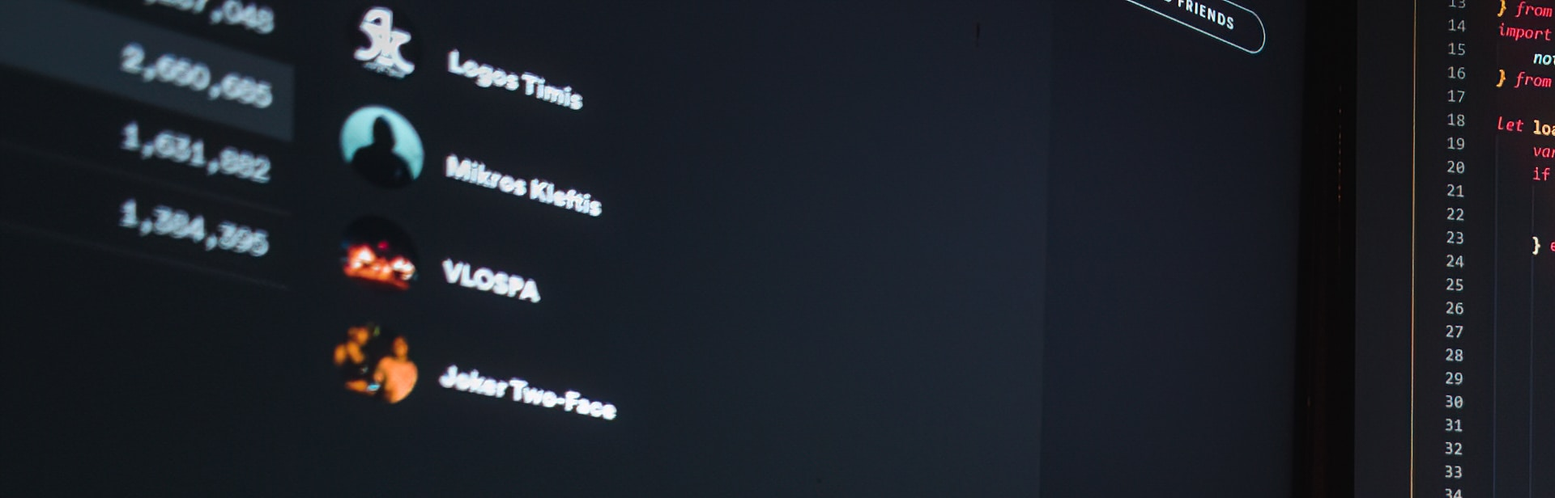
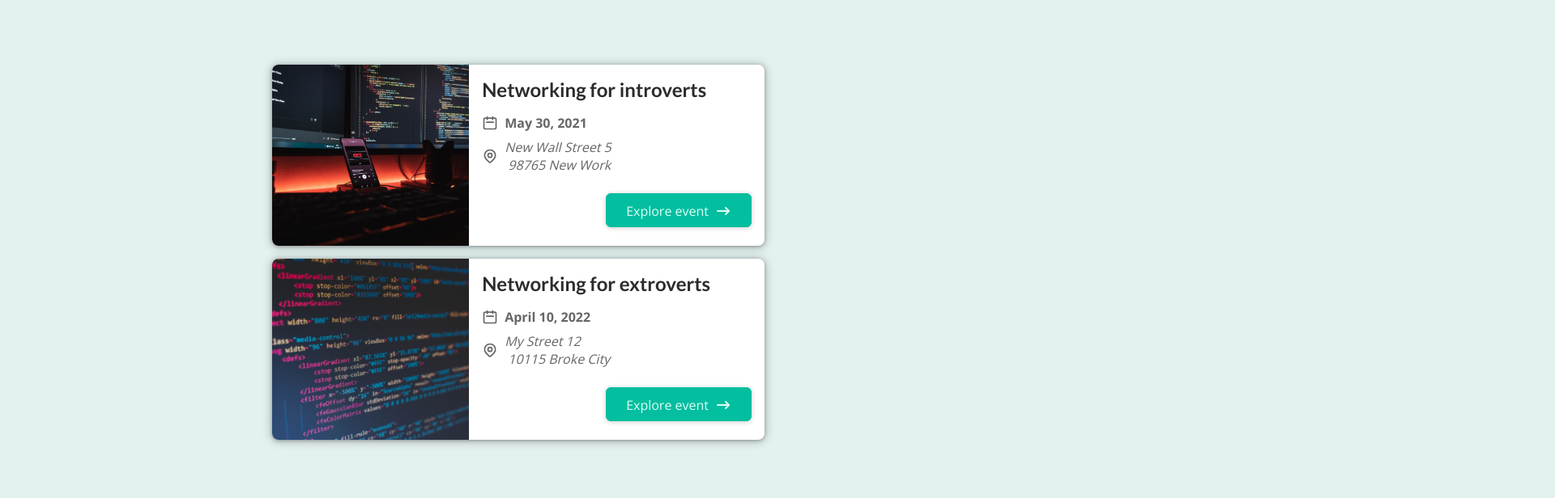
Before and after one commit to nikola-golijanin/nextjs-course, a Next.js app: page / in a window 1280 px wide. Shown: the top 616 px of the page at 81% size, 1920 px wide, since content can reach past the window. Built offline with nearby package versions, Linux system fonts and the light colour scheme.

Commit message:
added buttons and icons

```diff
--- a/components/events/event-item.js
+++ b/components/events/event-item.js
@@ -1,4 +1,8 @@
-import Link from "next/link";
+import classes from "./event-item.module.css";
+import Button from "../ui/button";
+import DateIcon from "../icons/date-icon";
+import AddressIcon from "../icons/address-icon";
+import ArrowRightIcon from "../icons/arrow-right-icon";
 
 export default function EventItem({ event }) {
   const { title, image, date, location, id } = event;
@@ -12,20 +16,27 @@
   const exploreLink = `/events/${id}`;
 
   return (
-    <li>
+    <li className={classes.item}>
       <img src={"/" + image} alt="" />
-      <div>
-        <div>
+      <div className={classes.content}>
+        <div className={classes.summary}>
           <h2>{title}</h2>
-          <div>
+          <div className={classes.date}>
+            <DateIcon />
             <time>{readableDate}</time>
           </div>
-          <div>
+          <div className={classes.address}>
+            <AddressIcon />
             <address>{formattedAddress}</address>
           </div>
         </div>
-        <div>
-          <Link href={exploreLink}>Explore event</Link>
+        <div className={classes.actions}>
+          <Button link={exploreLink}>
+            <span>Explore event</span>
+            <span className={classes.icon}>
+              <ArrowRightIcon />
+            </span>
+          </Button>
         </div>
       </div>
     </li>
--- /dev/null
+++ b/components/events/event-item.module.css
@@ -0,0 +1,103 @@
+.item {
+  box-shadow: 0 1px 4px rgba(0, 0, 0, 0.3), 0 1px 12px 2px rgba(0, 0, 0, 0.2);
+  border-radius: 8px;
+  overflow: hidden;
+  background-color: white;
+  margin: 1rem;
+  display: flex;
+  flex-direction: column;
+  gap: 1rem;
+}
+
+.item img {
+  width: 100%;
+  object-fit: cover;
+  height: 10rem;
+}
+
+.content {
+  width: 100%;
+  padding: 0 1rem;
+  text-align: center;
+}
+
+.content h2 {
+  margin: 0.5rem 0;
+}
+
+.date,
+.address {
+  display: flex;
+  gap: 0.5rem;
+  align-items: center;
+}
+
+.date svg,
+.address svg {
+  width: 1.25rem;
+  height: 1.25rem;
+  color: #666666;
+}
+
+.content time {
+  color: #666666;
+  font-weight: bold;
+}
+
+.content address {
+  margin: 0.5rem 0;
+  color: #666666;
+  white-space: pre;
+}
+
+.actions {
+  display: flex;
+  flex-direction: column;
+  padding: 1rem;
+}
+
+.actions a {
+  display: block;
+}
+
+.actions a span {
+  vertical-align: middle;
+}
+
+.icon {
+  margin-left: 0.5rem;
+  display: inline-flex;
+  justify-content: center;
+  align-items: center;
+}
+
+.icon svg {
+  width: 1.25rem;
+  height: 1.25rem;
+}
+
+@media (min-width: 768px) {
+  .item {
+    flex-direction: row;
+  }
+
+  .item img {
+    width: 40%;
+    height: 14rem;
+  }
+
+  .content {
+    width: 60%;
+    padding: 0;
+    text-align: left;
+  }
+
+  .content h2 {
+    margin: 1rem 0;
+  }
+
+  .actions {
+    flex-direction: row;
+    justify-content: flex-end;
+  }
+}
--- a/components/events/event-list.js
+++ b/components/events/event-list.js
@@ -1,8 +1,9 @@
 import EventItem from "./event-item";
+import classes from "./event-list.module.css";
 
 export default function EventList({ events }) {
   return (
-    <ul>
+    <ul className={classes.list}>
       {events.map((event) => (
         <EventItem key={event.id} event={event} />
       ))}
--- /dev/null
+++ b/components/events/event-list.module.css
@@ -0,0 +1,5 @@
+.list {
+  width: 90%;
+  max-width: 40rem;
+  margin: 5rem auto;
+}
--- /dev/null
+++ b/components/icons/address-icon.js
@@ -0,0 +1,25 @@
+function AddressIcon() {
+  return (
+    <svg
+      xmlns='http://www.w3.org/2000/svg'
+      fill='none'
+      viewBox='0 0 24 24'
+      stroke='currentColor'
+    >
+      <path
+        strokeLinecap='round'
+        strokeLinejoin='round'
+        strokeWidth={2}
+        d='M17.657 16.657L13.414 20.9a1.998 1.998 0 01-2.827 0l-4.244-4.243a8 8 0 1111.314 0z'
+      />
+      <path
+        strokeLinecap='round'
+        strokeLinejoin='round'
+        strokeWidth={2}
+        d='M15 11a3 3 0 11-6 0 3 3 0 016 0z'
+      />
+    </svg>
+  );
+}
+
+export default AddressIcon;
--- /dev/null
+++ b/components/icons/arrow-right-icon.js
@@ -0,0 +1,17 @@
+function ArrowRightIcon() {
+  return (
+    <svg
+      xmlns='http://www.w3.org/2000/svg'
+      viewBox='0 0 20 20'
+      fill='currentColor'
+    >
+      <path
+        fillRule='evenodd'
+        d='M12.293 5.293a1 1 0 011.414 0l4 4a1 1 0 010 1.414l-4 4a1 1 0 01-1.414-1.414L14.586 11H3a1 1 0 110-2h11.586l-2.293-2.293a1 1 0 010-1.414z'
+        clipRule='evenodd'
+      />
+    </svg>
+  );
+}
+
+export default ArrowRightIcon;
--- /dev/null
+++ b/components/icons/date-icon.js
@@ -0,0 +1,19 @@
+function DateIcon() {
+  return (
+    <svg
+      xmlns='http://www.w3.org/2000/svg'
+      fill='none'
+      viewBox='0 0 24 24'
+      stroke='currentColor'
+    >
+      <path
+        strokeLinecap='round'
+        strokeLinejoin='round'
+        strokeWidth={2}
+        d='M8 7V3m8 4V3m-9 8h10M5 21h14a2 2 0 002-2V7a2 2 0 00-2-2H5a2 2 0 00-2 2v12a2 2 0 002 2z'
+      />
+    </svg>
+  );
+}
+
+export default DateIcon;
--- /dev/null
+++ b/components/ui/button.js
@@ -0,0 +1,10 @@
+import Link from "next/link";
+import classes from "./button.module.css";
+
+export default function Button({ children, link }) {
+  return (
+    <Link className={classes.btn} href={link}>
+      {children}
+    </Link>
+  );
+}
--- /dev/null
+++ b/components/ui/button.module.css
@@ -0,0 +1,18 @@
+.btn {
+  text-decoration: none;
+  cursor: pointer;
+  font: inherit;
+  background-color: #03be9f;
+  border: 1px solid #03be9f;
+  border-radius: 6px;
+  color: #dafff7;
+  padding: 0.5rem 1.5rem;
+  text-align: center;
+  box-shadow: 0 1px 6px rgba(0, 0, 0, 0.2);
+}
+
+.btn:hover,
+.btn:active {
+  background-color: #02afa1;
+  border-color: #02afa1;
+}
```
